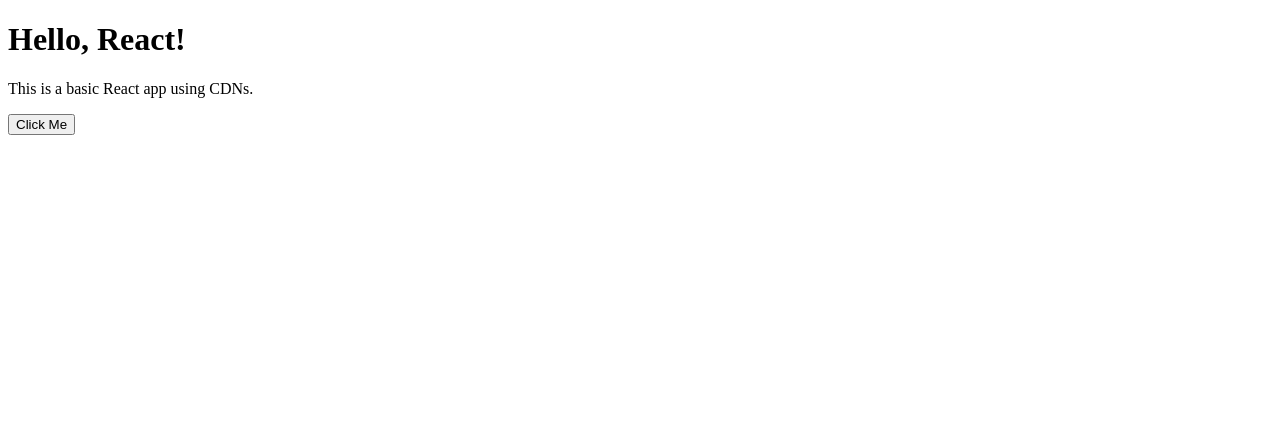
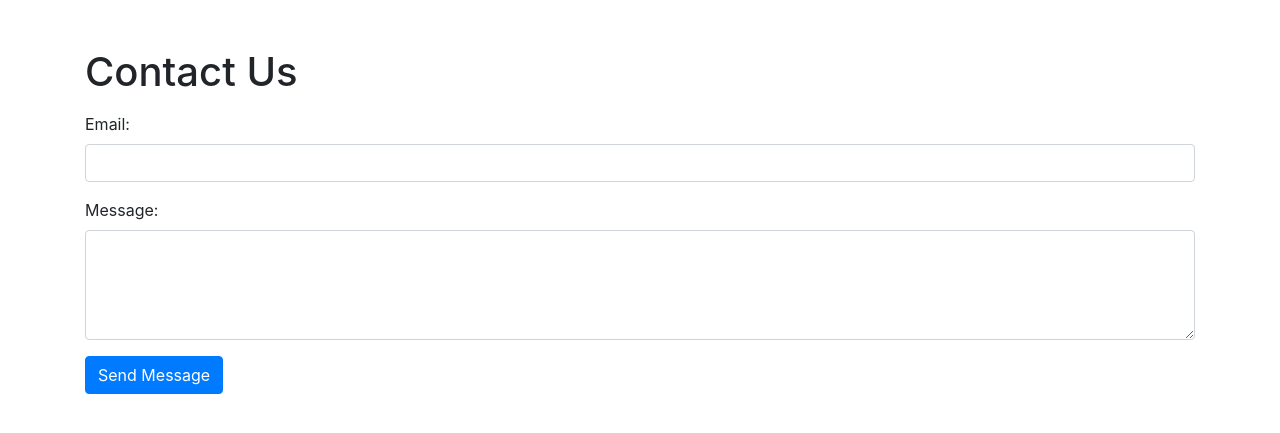
Before and after one commit to ceveline/eComAssignment1, a PHP site: page /app/views/contact.php in a window 1280 px wide. Shown: the top 433 px of the page. Run offline with PHP 8.4, Linux system fonts and the light colour scheme; some libraries are stand-ins or nearby versions.

Commit message:
Form (contact.php)

```diff
--- a/webapp/app/views/contact.php
+++ b/webapp/app/views/contact.php
@@ -4,6 +4,8 @@
   <meta charset="UTF-8">
   <meta name="viewport" content="width=device-width, initial-scale=1.0">
   <title>React App</title>
+  <!-- Bootstrap CDN -->
+  <link href="https://stackpath.bootstrapcdn.com/bootstrap/4.5.2/css/bootstrap.min.css" rel="stylesheet">
 </head>
 <body>
 
@@ -19,12 +21,29 @@
 <script type="text/babel">
   // Your React code goes here
   class App extends React.Component {
+    handleSubmit(event) {
+      event.preventDefault();
+      const formData = new FormData(event.target);
+      const email = formData.get('email');
+      const message = formData.get('message');
+      alert(`Email: ${email}\nMessage: ${message}`);
+    }
+
     render() {
       return (
-        <div>
-          <h1>Hello, React!</h1>
-          <p>This is a basic React app using CDNs.</p>
-          <button onClick={() => alert('You clicked the button!')}>Click Me</button>
+        <div className="container">
+          <h1 className="mt-5">Contact Us</h1>
+          <form onSubmit={this.handleSubmit} className="mt-3">
+            <div className="form-group">
+              <label htmlFor="email">Email:</label>
+              <input type="email" className="form-control" id="email" name="email" required />
+            </div>
+            <div className="form-group">
+              <label htmlFor="message">Message:</label>
+              <textarea className="form-control" id="message" name="message" rows="4" required></textarea>
+            </div>
+            <button type="submit" className="btn btn-primary">Send Message</button>
+          </form>
         </div>
       );
     }
```
